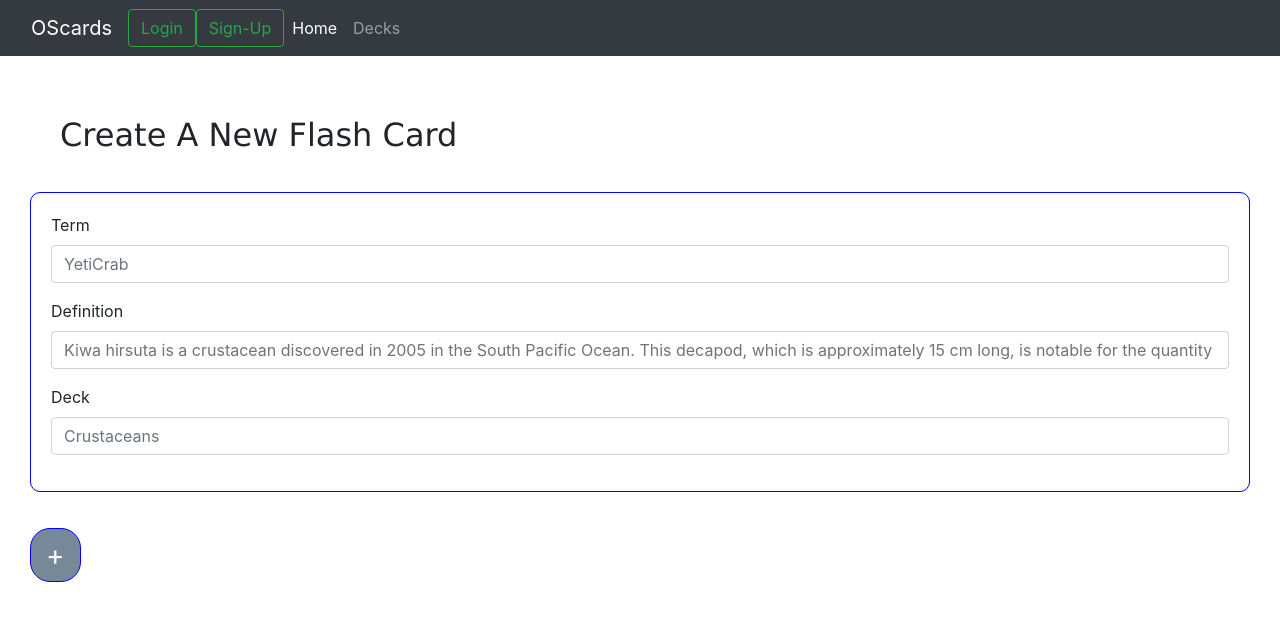
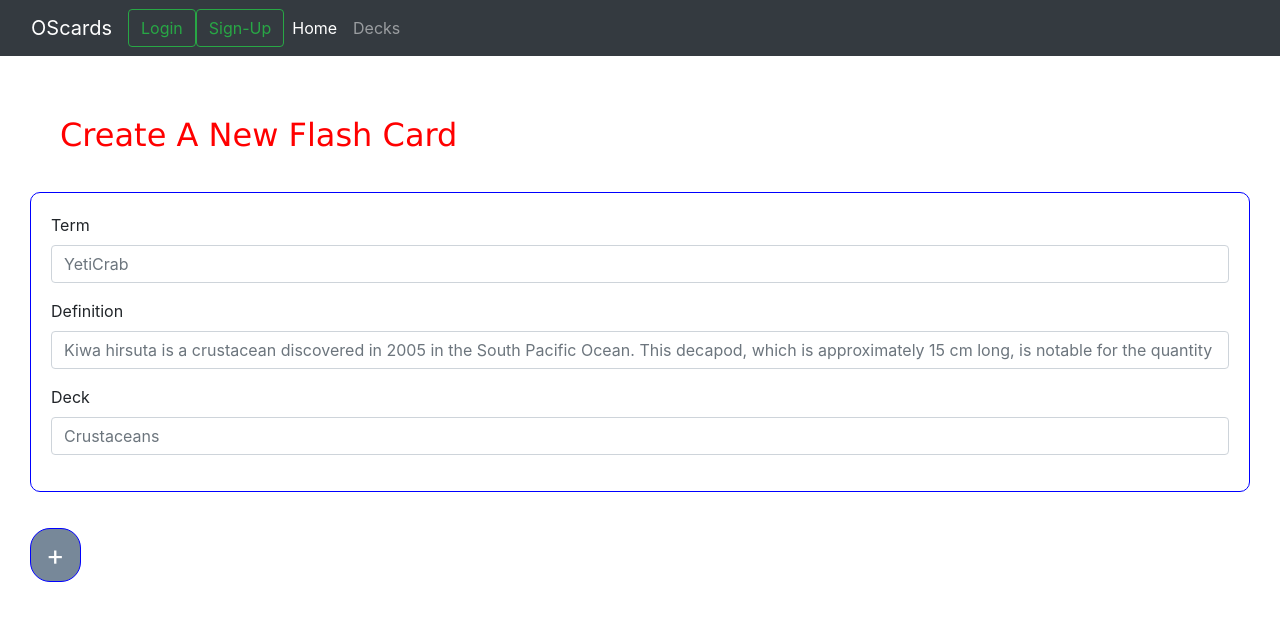
Before and after one commit to OSLearning/OSCards, a React (Create React App) app in the folder client/: page / in a window 1280 px wide. Shown: the top 620 px of the page. Built offline with nearby package versions, Linux system fonts and the light colour scheme.

Commit message:
Minor styling edits

```diff
--- a/client/src/pages/AddCard/AddCard.css
+++ b/client/src/pages/AddCard/AddCard.css
@@ -0,0 +1,3 @@
+h2 {
+  color: red;
+}
```
